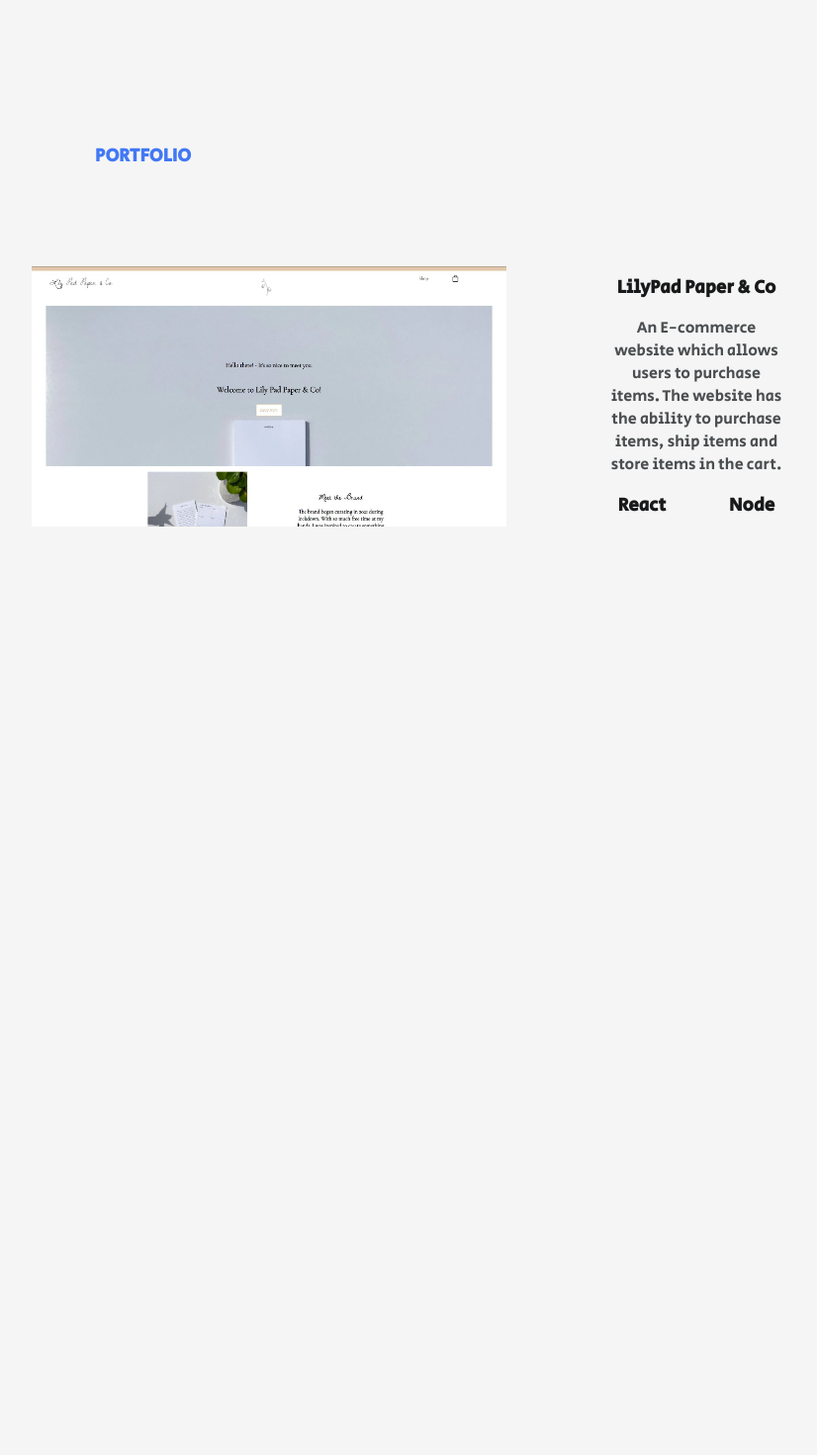
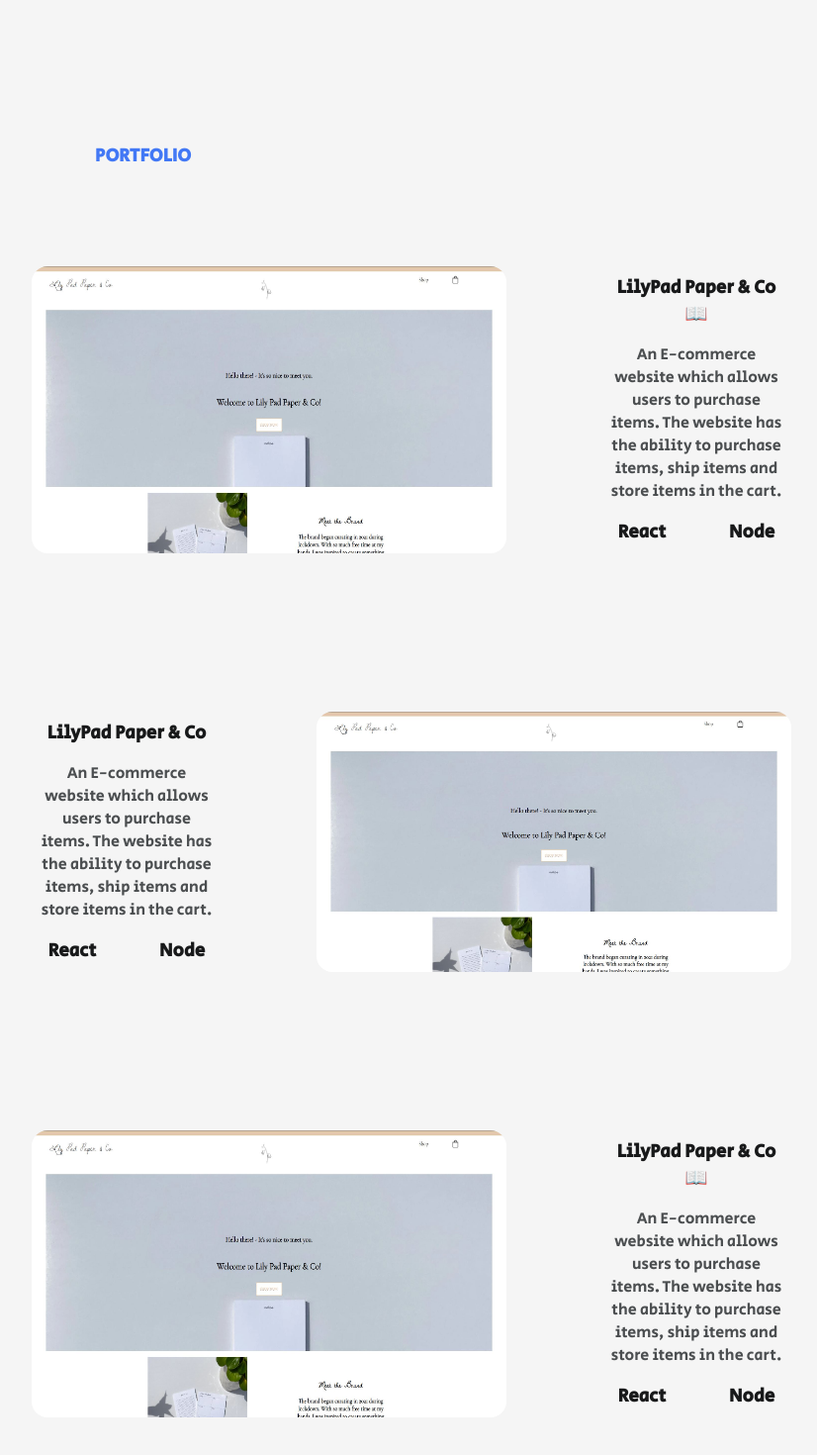
Before and after one commit to Matthewpimentel/Portfolio-Update, a React (Create React App) app: page / in a window 1280 px wide. Shown: the part 686-2156 px from the top of the page at 99% size, without its empty margins (224-1050 px from the left). Before the commit the page ends 1298 px from the top, so only its background shows below. Built offline with nearby package versions, Linux system fonts and the light colour scheme.

Commit message:
added animations to projects

```diff
--- a/src/App.css
+++ b/src/App.css
@@ -4,4 +4,5 @@
     font-family: 'Secular One', sans-serif;
     background-color: #f5f5f5;
     color: rgb(24, 25, 26);
+    overflow-x: hidden;
 }
--- a/src/App.js
+++ b/src/App.js
@@ -1,14 +1,16 @@
 import './App.css';
+import { useRef } from "react";
 import HomeAbout from './Components/HomeAbout';
 import Nav from './Components/Nav';
 import Projects from './Components/Projects';
 
 function App() {
+  const ref = useRef(null);
   return (
     <div className="App">
-      <Nav/>
+      <Nav refToProjects={ref}/>
       <HomeAbout/>
-      <Projects/>
+      <Projects ref={ref}/>
     </div>
   );
 }
--- a/src/Components/HomeAbout.js
+++ b/src/Components/HomeAbout.js
@@ -1,16 +1,17 @@
 import { AiFillHtml5 } from "react-icons/ai";
 import { DiCss3, DiJavascript1, DiReact, DiNodejs } from "react-icons/di";
-import { BsPinMapFill } from "react-icons/bs";
 import Image from "../Images/Matt.jpg"
 import "./HomeAbout.css";
 const HomeAbout = () => {
+
+
   return (
     <div className="home-about">
       <div className="home-about-content-container">
         <div className="home-about-blurb">
-          <h1>Full-Stack Developer</h1>
+          <h1>Full-Stack Developer 👋</h1>
           <p>
-            Hi im Matthew Pimentel, A passionate developer based in Ontario, Canada&nbsp; <BsPinMapFill size={20} color = "red"/>
+            Hi im Matthew Pimentel, A passionate developer based in Ontario, Canada&nbsp; 📍
           </p>
         </div>
 
--- a/src/Components/Nav.css
+++ b/src/Components/Nav.css
@@ -8,4 +8,5 @@
 .nav a {
     text-decoration: none;
     font-weight: bold;
+    cursor: pointer;
 }
--- a/src/Components/Nav.js
+++ b/src/Components/Nav.js
@@ -1,10 +1,17 @@
 import './Nav.css';
-const Nav = () => {
+const Nav = ({refToProjects}) => {
+    console.log(refToProjects);
+    const scrollToProjects = () => {
+        if(refToProjects.current){
+            refToProjects.current.scrollIntoView();
+        }
+    }
+
     return(
         <div className="nav">
             <h2>Matthew.dev</h2>
             <a>Home</a>
-            <a>Projects</a>
+            <a onClick={scrollToProjects}>Projects</a>
             <a>Contact</a>
         </div>
     )
--- a/src/Components/Projects.css
+++ b/src/Components/Projects.css
@@ -16,7 +16,10 @@
     color: var(--header-color)
 }
 
-.project-info {
+.project-info-left {
+    transition: all 1s;
+    filter: blur(5px);
+    transform: translateX(-100%);
     display: flex;
     justify-content: center;
     align-items: space-between;
@@ -24,12 +27,41 @@
     margin: 2em;
 }
 
-.project-info > * {
+.appear-left {
+    opacity: 1;
+    filter: blur(0);
+    transform: translateX(0);
+}
+
+.project-info-right {
+    transition: all 1s;
+    filter: blur(5px);
+    transform: translateX(100%);
+    display: flex;
+    justify-content: center;
+    align-items: space-between;
+    width: 100%;
+    margin: 2em;
+}
+
+.appear-right {
+    opacity: 1;
+    filter: blur(0);
+    transform: translateX(0);
+}
+
+.project-info-left > * {
     margin: 3em;
 }
+
+.project-info-right > * {
+    margin: 3em;
+}
+
 img {
     width: 30em;
     height: auto;
+    border-radius: 1rem;
 }
 
 .projects-info-blurb {
@@ -47,3 +79,13 @@
 .projects-info-blurb p{
     color: var(--description-color)
 }
+
+@media(prefers-reduced-motion) {
+    .project-info-left {
+        transition: none;
+    }
+
+    .project-info-right {
+        transition: none;
+    }
+}
--- a/src/Components/Projects.js
+++ b/src/Components/Projects.js
@@ -1,22 +1,102 @@
 import "./Projects.css";
 import lilypad from "../Images/lilypadpaper.JPG";
-const Project = () => {
+import {
+  useEffect,
+  useState,
+  useRef,
+  forwardRef,
+  useImperativeHandle,
+} from "react";
+const Project = forwardRef((props, ref) => {
+  const projectRef = useRef();
+
+  useImperativeHandle(ref, () => ({
+    scrollIntoView: () => {
+      projectRef.current.scrollIntoView({ behavior: "smooth" });
+    },
+  }));
+
+  const [elements, setElements] = useState([]);
+
+  const observer = new IntersectionObserver((entries) => {
+    entries.forEach((entry) => {
+      if (
+        entry.isIntersecting &&
+        entry.target.classList.contains("project-info-left")
+      ) {
+        entry.target.classList.add("appear-left");
+      } else {
+        entry.target.classList.remove("appear-left");
+      }
+
+      if (
+        entry.isIntersecting &&
+        entry.target.classList.contains("project-info-right")
+      ) {
+        entry.target.classList.add("appear-right");
+      } else {
+        entry.target.classList.remove("appear-right");
+      }
+    });
+  });
+
+  useEffect(() => {
+    setElements(document.querySelectorAll("[class^=project-info]"));
+  }, []);
+
+  elements.forEach((element) => {
+    observer.observe(element);
+  });
+
   return (
     <div className="projects-container">
-            <div className="projects-title">
+      <div className="projects-title" ref={projectRef}>
         <h3>PORTFOLIO</h3>
       </div>
-            <div className="project-info">
+      <div className="project-info-left">
         <img src={lilypad}></img>
         <div className="projects-info-blurb">
-                    <h3>LilyPad Paper & Co</h3>
-                    <p>An E-commerce website which allows users to purchase items. The website has the ability to purchase items, ship items and store items in the cart.</p>
-                    <h3>React &nbsp; &nbsp; &nbsp; &nbsp; &nbsp; &nbsp; &nbsp; &nbsp; Node</h3>
+          <h3>LilyPad Paper & Co 📖</h3>
+          <p>
+            An E-commerce website which allows users to purchase items. The
+            website has the ability to purchase items, ship items and store
+            items in the cart.
+          </p>
+          <h3>
+            React &nbsp; &nbsp; &nbsp; &nbsp; &nbsp; &nbsp; &nbsp; &nbsp; Node
+          </h3>
         </div>
       </div>
-
+      <div className="project-info-right">
+        <div className="projects-info-blurb">
+          <h3>LilyPad Paper & Co</h3>
+          <p>
+            An E-commerce website which allows users to purchase items. The
+            website has the ability to purchase items, ship items and store
+            items in the cart.
+          </p>
+          <h3>
+            React &nbsp; &nbsp; &nbsp; &nbsp; &nbsp; &nbsp; &nbsp; &nbsp; Node
+          </h3>
         </div>
-    )
-}
+        <img src={lilypad}></img>
+      </div>
+      <div className="project-info-left">
+        <img src={lilypad}></img>
+        <div className="projects-info-blurb">
+          <h3>LilyPad Paper & Co 📖</h3>
+          <p>
+            An E-commerce website which allows users to purchase items. The
+            website has the ability to purchase items, ship items and store
+            items in the cart.
+          </p>
+          <h3>
+            React &nbsp; &nbsp; &nbsp; &nbsp; &nbsp; &nbsp; &nbsp; &nbsp; Node
+          </h3>
+        </div>
+      </div>
+    </div>
+  );
+});
 
 export default Project;
```
Lines whose indentation alone changed are shown as unchanged.
